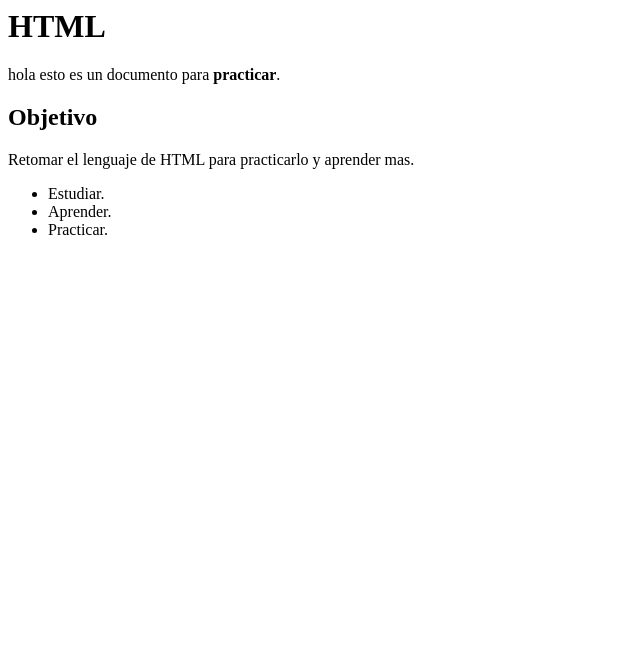
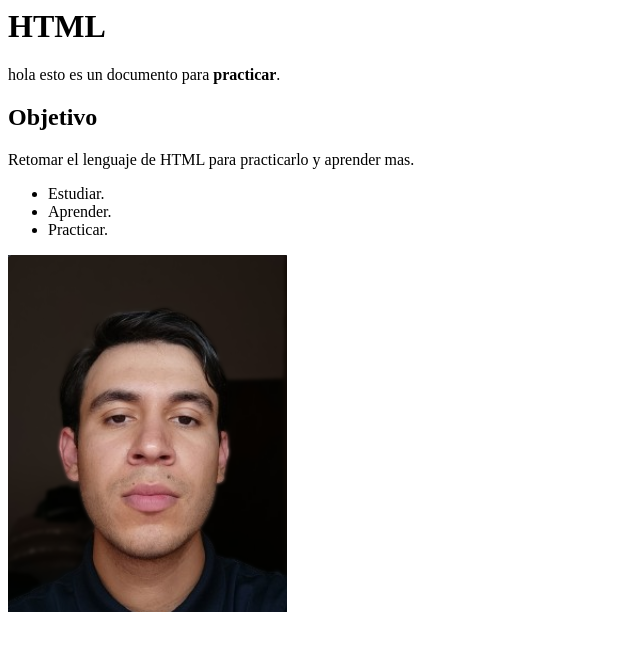
Before and after one commit to JavierEdeza/HTML-CSS-JS., a plain HTML site: page index.html in a window 1280 px wide. Shown: the whole page, without its empty margins (0-640 px from the left). Drawn offline with Linux system fonts and the light colour scheme.

Commit message:
imagen de francisco

```diff
--- a/index.html
+++ b/index.html
@@ -8,3 +8,5 @@
     <li>Aprender.</li>
     <li>Practicar.</li>
 </ul>
+
+<img src="/imagenes/francisco.png">
```
Also changed, not shown: imagenes/francisco.png (added).
